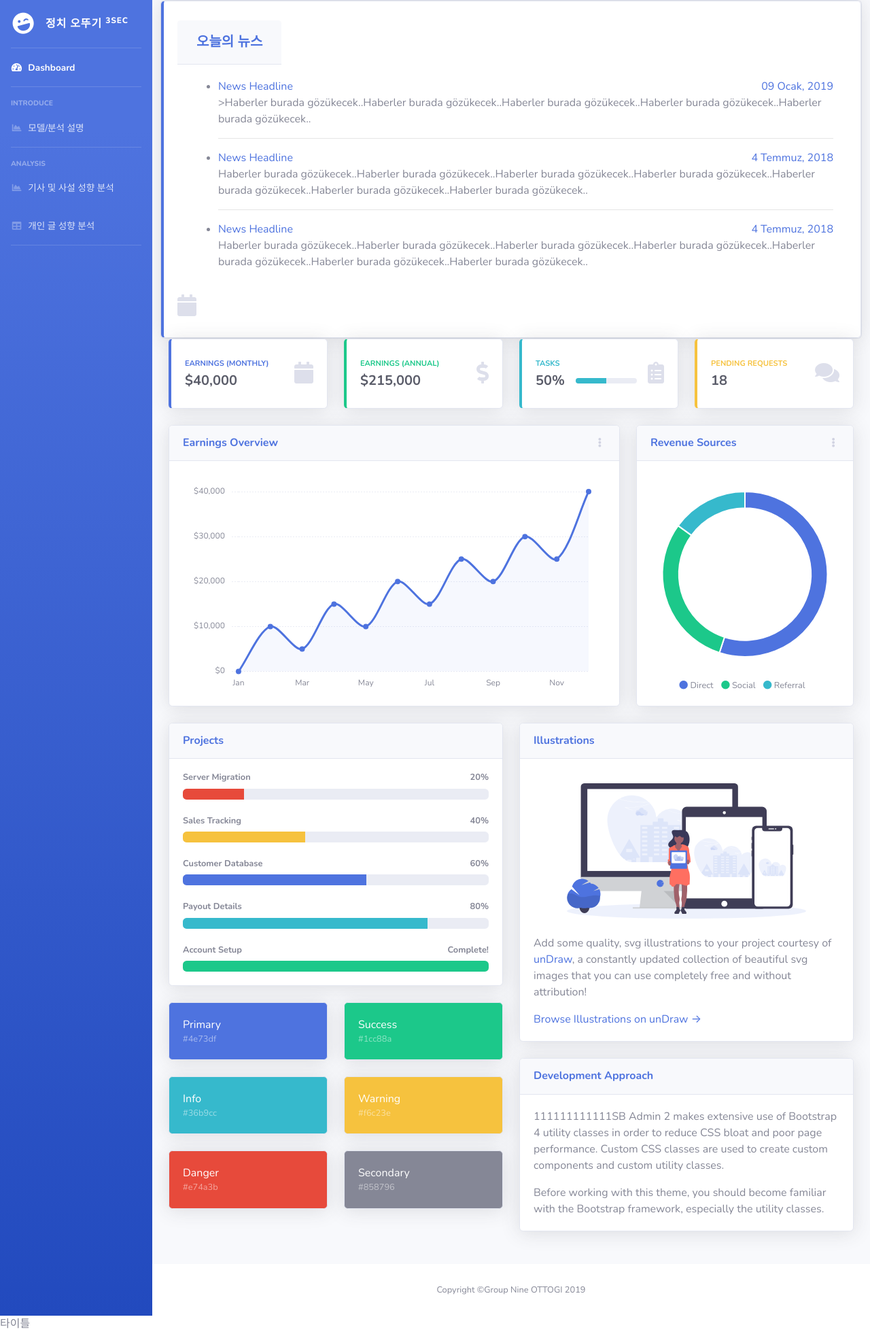
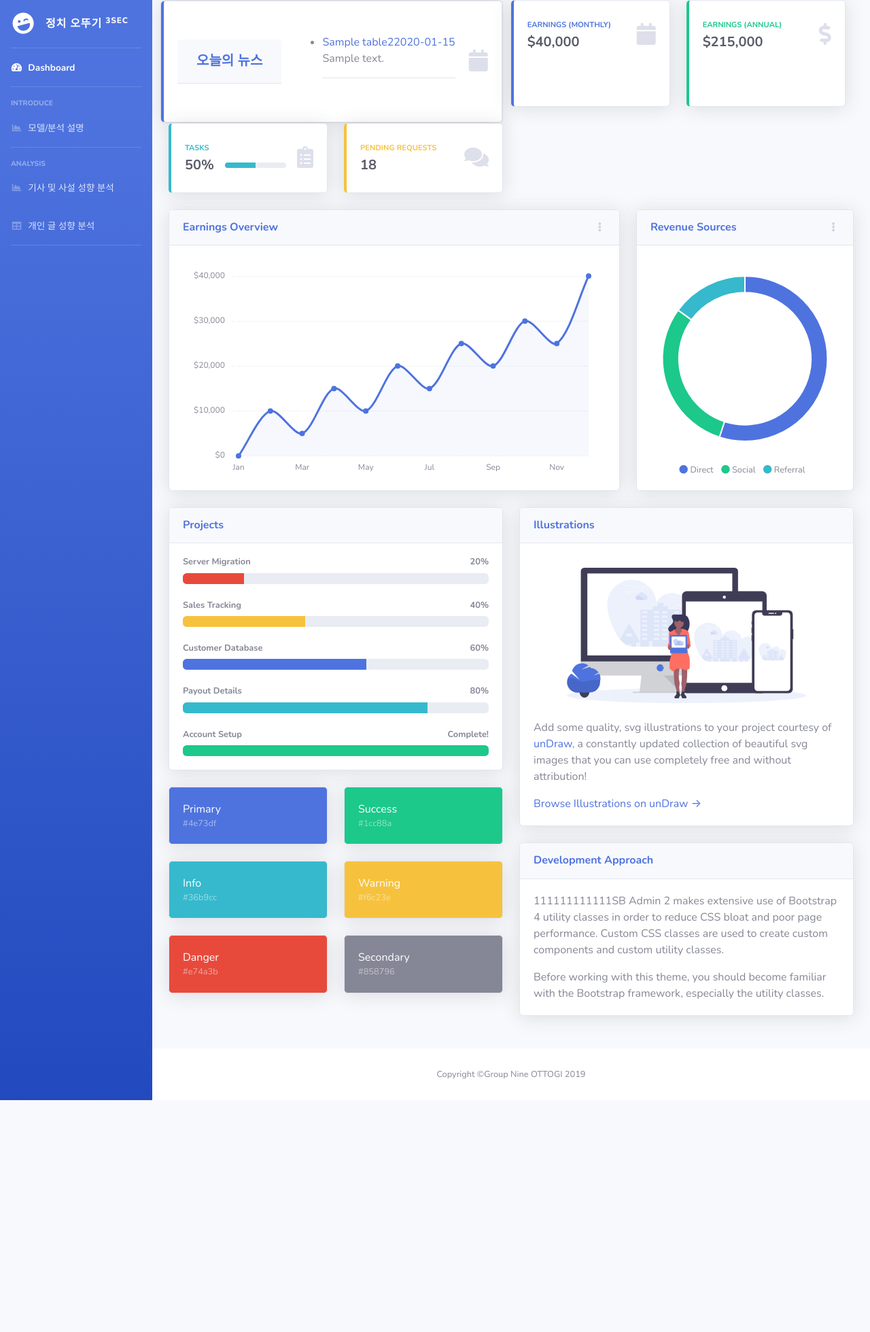
Before and after one commit to dc-koreauniv-9/Project-Assemble, a Flask app: page / in a window 1280 px wide. Shown: the whole page at 68% size. After the commit the page ends 1618 px from the top, so only its background shows below. Run offline with Flask 2, Linux system fonts and the light colour scheme; tables that the repository leaves empty hold one stand-in row (values such as "Sample post"); some libraries are stand-ins or nearby versions.

Commit message:
post 3 news from db

```diff
--- a/total/app.py
+++ b/total/app.py
@@ -10,7 +10,7 @@ db = SQLAlchemy(app)
 @app.route('/')
 @app.route('/1p/')
 def hello_world():
-    table = Table2.query.filter_by(id=10)
+    table = Table2.query.limit(3).all()
     return render_template('1index.html', table=table)
 
 @app.route('/2p/')
--- a/total/templates/1index.html
+++ b/total/templates/1index.html
@@ -124,29 +124,14 @@
                         <div class="carousel-item active">
                           <ul class="timeline">
 
+                            {% for i in table %}
                             <li>
-                              <!--"_blank" tıklanan linkin yeni sekmede açılmasını sağlar.-->
-                              <a target="_blank" href="#">News Headline</a>
-                              <a href="#" class="float-right">09 Ocak, 2019</a>
-                              <p class="article">>Haberler burada gözükecek..Haberler burada gözükecek..Haberler burada
-                                gözükecek..Haberler burada gözükecek..Haberler burada gözükecek..</p>
+                                <a target="_blank" href="#">{{ i.title }}</a>
+                                <a href="#" class="float-right">{{ i.date }}</a>
+                                <p class="article">{{ i.content }}</p>
                             </li>
                             <hr>
-                            <li>
-                              <a href="#">News Headline</a>
-                              <a href="#" class="float-right">4 Temmuz, 2018</a>
-                              <p>Haberler burada gözükecek..Haberler burada gözükecek..Haberler burada gözükecek..Haberler
-                                burada gözükecek..Haberler burada gözükecek..Haberler burada gözükecek..Haberler burada
-                                gözükecek..</p>
-                            </li>
-                             <hr>
-                            <li>
-                              <a href="#">News Headline</a>
-                              <a href="#" class="float-right">4 Temmuz, 2018</a>
-                              <p>Haberler burada gözükecek..Haberler burada gözükecek..Haberler burada gözükecek..Haberler
-                                burada gözükecek..Haberler burada gözükecek..Haberler burada gözükecek..Haberler burada
-                                gözükecek..</p>
-                            </li>
+                            {% endfor %}
                           </ul>
                         </div>
                         <div class="carousel-item">
@@ -518,18 +503,6 @@
           // console.log(d);
       });
     </script>
-<thead>
-<th>타이틀</th>
-</thead>
-<tbody>
-{% for i in table %}
-<tr>
-    <td>{{ i.title }}</td>
-    <td>{{ i.content }}</td>
-</tr>
-
-</tbody>
-{% endfor %}
 </body>
 
 </html>
```
